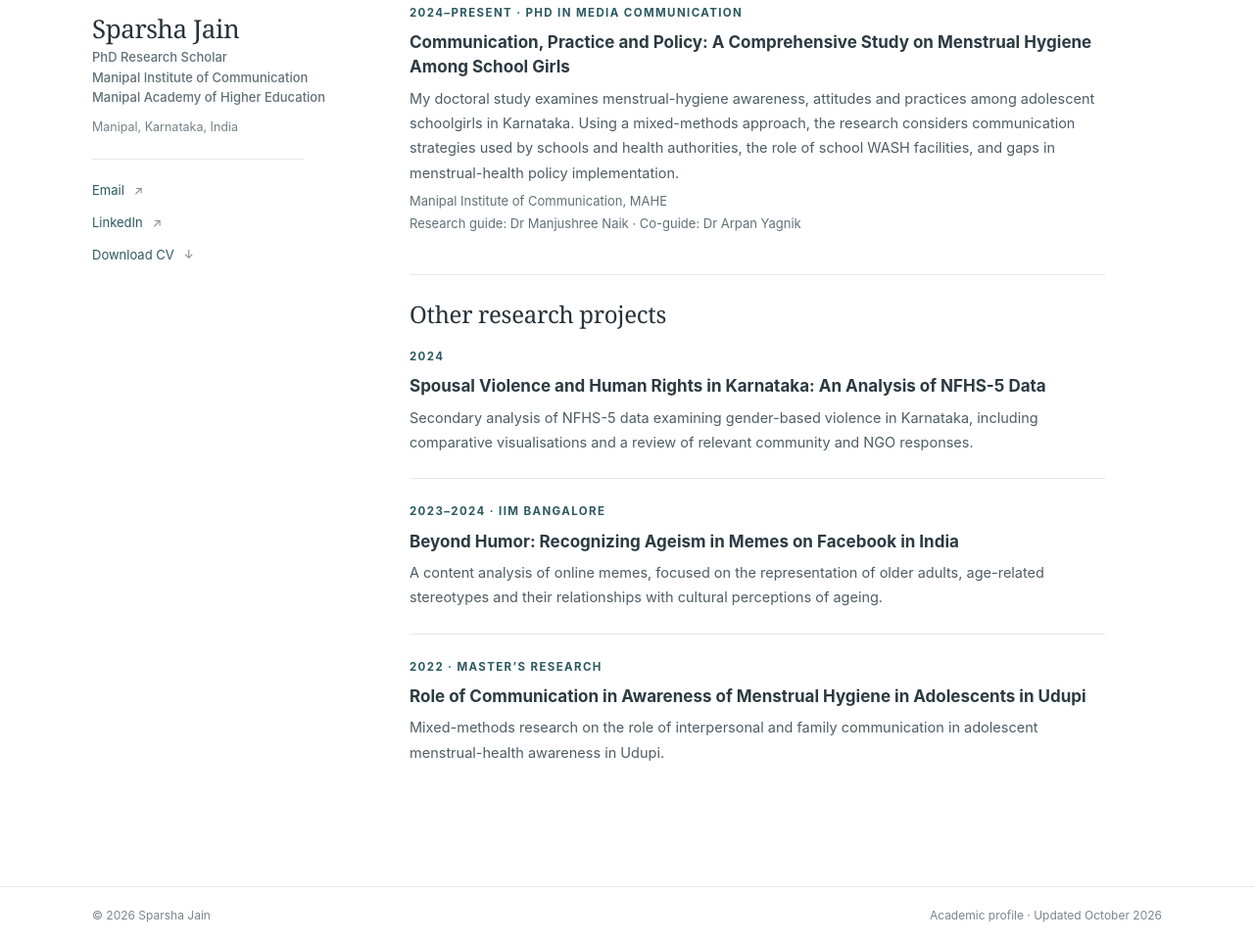
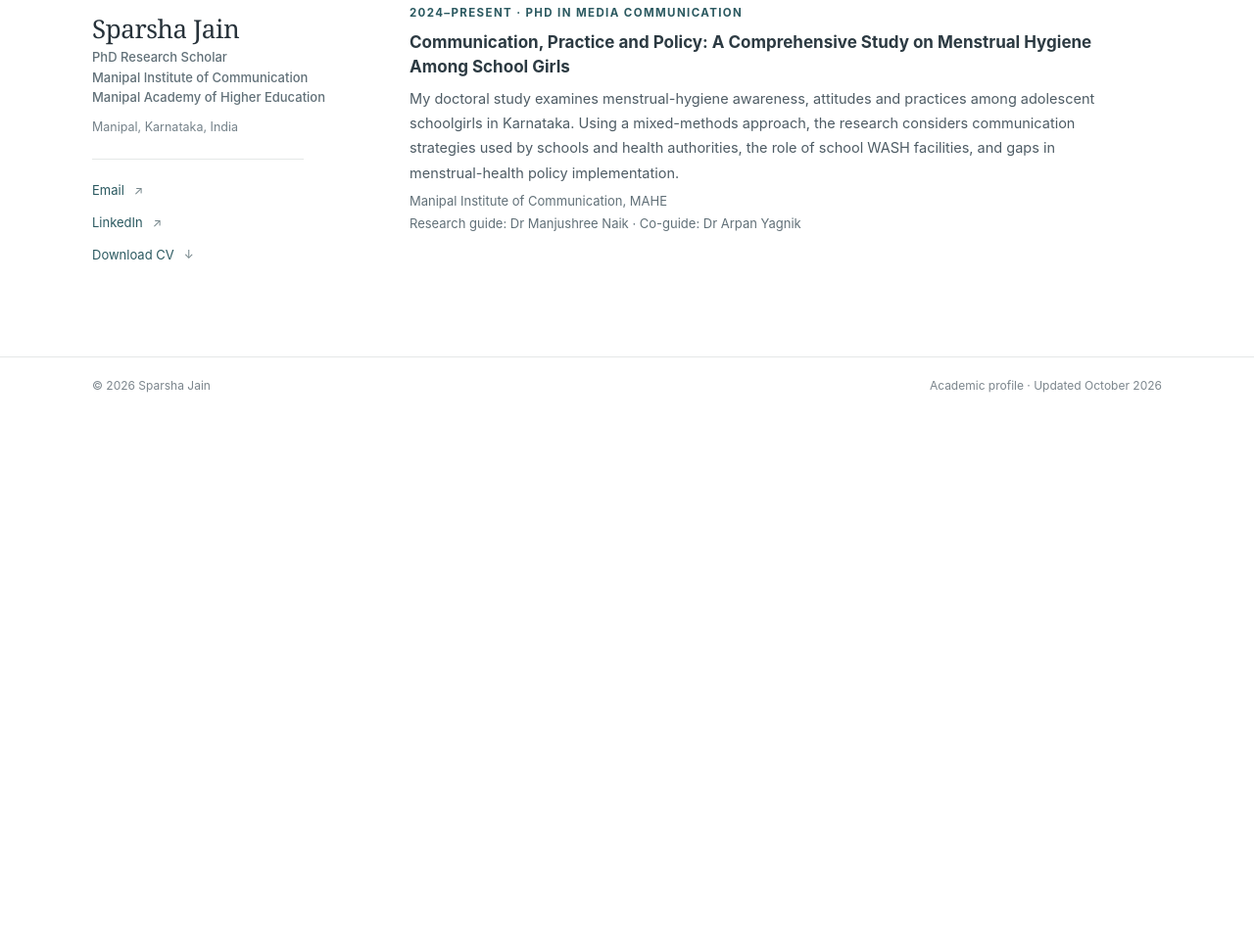
Before and after one commit to sparsha-jain/sparsha-jain.github.io, a plain HTML site: page research.html in a window 1280 px wide. Shown: the part 412-1375 px from the top of the page at 98% size. After the commit the page ends 834 px from the top, so only its background shows below. Drawn offline with Linux system fonts and the light colour scheme.

Commit message:
Add files via upload

```diff
--- a/research.html
+++ b/research.html
@@ -49,11 +49,6 @@
     <p>My doctoral study examines menstrual-hygiene awareness, attitudes and practices among adolescent schoolgirls in Karnataka. Using a mixed-methods approach, the research considers communication strategies used by schools and health authorities, the role of school WASH facilities, and gaps in menstrual-health policy implementation.</p>
     <p class="meta">Manipal Institute of Communication, MAHE<br>Research guide: Dr Manjushree Naik · Co-guide: Dr Arpan Yagnik</p></article>
   </section>
-  <section class="page-section section-rule" aria-labelledby="other-research"><h2 class="section-title" id="other-research">Other research projects</h2>
-    <article class="item"><div class="eyeline">2024</div><h3>Spousal Violence and Human Rights in Karnataka: An Analysis of NFHS-5 Data</h3><p>Secondary analysis of NFHS-5 data examining gender-based violence in Karnataka, including comparative visualisations and a review of relevant community and NGO responses.</p></article>
-    <article class="item"><div class="eyeline">2023–2024 · IIM Bangalore</div><h3>Beyond Humor: Recognizing Ageism in Memes on Facebook in India</h3><p>A content analysis of online memes, focused on the representation of older adults, age-related stereotypes and their relationships with cultural perceptions of ageing.</p></article>
-    <article class="item"><div class="eyeline">2022 · Master’s research</div><h3>Role of Communication in Awareness of Menstrual Hygiene in Adolescents in Udupi</h3><p>Mixed-methods research on the role of interpersonal and family communication in adolescent menstrual-health awareness in Udupi.</p></article>
-  </section>
 </main>
 </div>
 <footer class="site-footer"><div class="footer-inner"><span>© 2026 Sparsha Jain</span><span>Academic profile · Updated October 2026</span></div></footer>
```
Also changed, not shown: index.html (+2 -2 lines).
